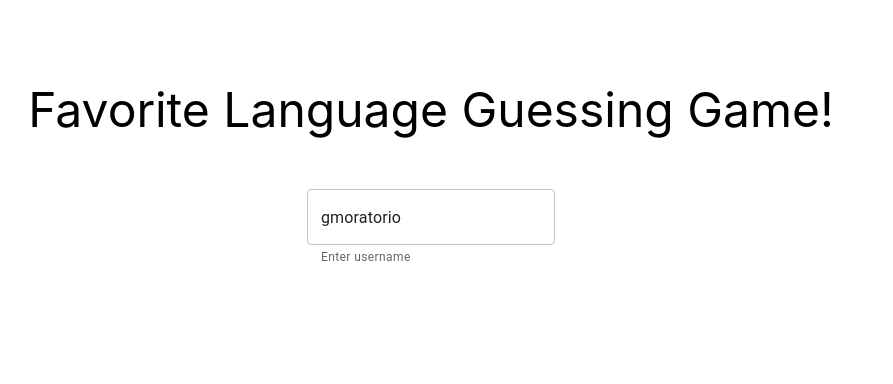
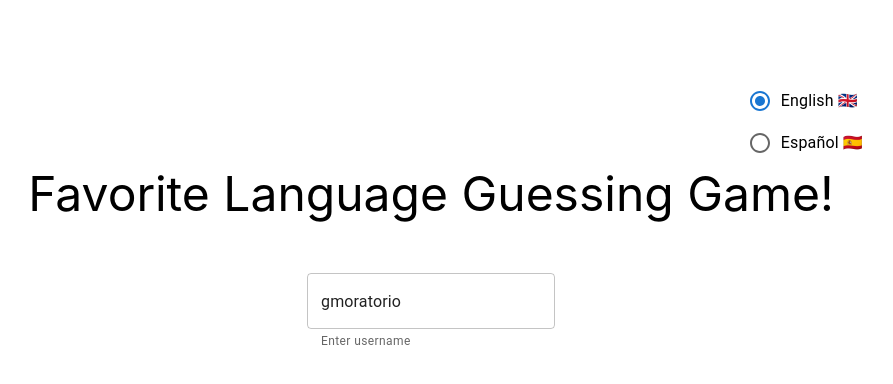
Before and after one commit to gmoratorio/fav_lang_guesser, a React (Create React App) app: page / in a window 1280 px wide. Shown: the top 384 px of the page, without its empty margins (209-1102 px from the left). Built offline with nearby package versions, Linux system fonts and the light colour scheme.

Commit message:
GH-12 -- added multi-language support, created additional modular components

```diff
--- a/src/App.css
+++ b/src/App.css
@@ -11,6 +11,14 @@
     flex-direction: column;
     justify-content: center;
     align-items: center;
+    width: 70vw
+}
+
+.topOptionsContainer{
+    display: flex;
+    width: 100%;
+    flex-direction: row;
+    justify-content: flex-end;
 }
 
 .headerContainer {
--- a/src/App.js
+++ b/src/App.js
@@ -1,97 +1,15 @@
-import {useState, useEffect} from 'react';
 import './App.css';
 
-import {getUserRepoLanguages} from './services/githubService';
-import {translate} from './helpers/localeHelper';
-import UsernameInputField from './components/UsernameInputField';
-import {DEFAULT_USERNAME} from './constants';
-import {getPreferredLanguage, groupReposByLanguage} from './helpers/repoHelper';
-
-const INITIAL_FAV_LANGUAGE = null;
-const INITIAL_USERNAME = DEFAULT_USERNAME;
-const INITIAL_HAS_ERROR = false;
+import LocaleProvider from './context/LocaleContext';
+import MainForm from './components/MainForm';
 
 function App() {
-    const [favoriteLanguage, setFavoriteLanguage] = useState(null);
-    const [username, setUsername] = useState(INITIAL_USERNAME);
-    const [hasError, setHasError] = useState(false);
-
-    const onChangeInput = (e) => {
-        const newUsername = e.target.value;
-
-        setUsername(newUsername);
-    };
-
-    const resetResults = () => {
-        setFavoriteLanguage(INITIAL_FAV_LANGUAGE);
-        setHasError(INITIAL_HAS_ERROR);
-    };
-
-    const onSubmitUsername = (e) => {
-        e.preventDefault();
-        resetResults();
-
-        getUserRepoLanguages(username)
-            .then((repositories) => {
-                if (repositories.length) {
-                    // note that these helpers below are agnostic of which remote repository service is used
-                    // as long as the repos are deserialized in the same shape
-                    const groupedLanguages = groupReposByLanguage(repositories);
-                    const {name, repoCount} =
-                        getPreferredLanguage(groupedLanguages);
-
-                    setFavoriteLanguage(name);
-                } else {
-                    setHasError(true);
-                }
-            })
-            .catch((error) => {
-                setHasError(true);
-            });
-    };
-
-    const renderResultsIfNecessary = () => {
-        let results = null;
-
-        if (!!favoriteLanguage) {
-            results = (
-                <div className="resultsContainer">
-                    {`${translate('results.title')} ${favoriteLanguage}`}
-                </div>
-            );
-        }
-
-        return results;
-    };
-
-    const renderErrorIfNecessary = () => {
-        if (hasError) {
-            return (
-                <div className="errorContainer">
-                    {translate('results.error')}
-                </div>
-            );
-        }
-    };
-
     return (
-        <div className="App">
-            <div className="mainContainer">
-                <div className="headerContainer">
-                    {translate('header.title')}
-                </div>
-
-                <form className="inputContainer" onSubmit={onSubmitUsername}>
-                    <UsernameInputField
-                        defaultUsername={DEFAULT_USERNAME}
-                        onChangeCallback={onChangeInput}
-                    />
-                </form>
-
-                {renderResultsIfNecessary()}
-                {renderErrorIfNecessary()}
+        <LocaleProvider>
+            <div className="App">
+                <MainForm />
             </div>
-        </div>
+        </LocaleProvider>
     );
 }
 
--- /dev/null
+++ b/src/components/MainForm.js
@@ -0,0 +1,112 @@
+import {useState} from 'react';
+
+import {getUserRepoLanguages} from '../services/githubService';
+import UsernameInputField from './UsernameInputField';
+import {DEFAULT_USERNAME} from '../constants';
+import {
+    getPreferredLanguage,
+    groupReposByLanguage
+} from '../helpers/repoHelper';
+
+import {
+    useLocaleContextActions,
+    useLocaleContextState
+} from '../context/LocaleContext';
+import OptionsHeader from './OptionsHeader';
+
+const INITIAL_FAV_LANGUAGE = null;
+const INITIAL_USERNAME = DEFAULT_USERNAME;
+const INITIAL_HAS_ERROR = false;
+
+export default function MainForm() {
+    const {translate, setLocale} = useLocaleContextActions();
+    const {currentLocale} = useLocaleContextState();
+    const [favoriteLanguage, setFavoriteLanguage] = useState(null);
+    const [username, setUsername] = useState(INITIAL_USERNAME);
+    const [hasError, setHasError] = useState(false);
+
+    const onChangeInput = (e) => {
+        const newUsername = e.target.value;
+
+        setUsername(newUsername);
+    };
+
+    const resetResults = () => {
+        setFavoriteLanguage(INITIAL_FAV_LANGUAGE);
+        setHasError(INITIAL_HAS_ERROR);
+    };
+
+    const onSubmitUsername = (e) => {
+        e.preventDefault();
+        resetResults();
+
+        getUserRepoLanguages(username)
+            .then((repositories) => {
+                if (repositories.length) {
+                    // note that these helpers below are agnostic of which remote repository service is used
+                    // as long as the repos are deserialized in the same shape
+                    const groupedLanguages = groupReposByLanguage(repositories);
+                    const {name, repoCount} =
+                        getPreferredLanguage(groupedLanguages);
+
+                    setFavoriteLanguage(name);
+                } else {
+                    setHasError(true);
+                }
+            })
+            .catch((error) => {
+                setHasError(true);
+            });
+    };
+
+    const handleRadioChange = (e) => {
+        const newLanguage = e.target.value;
+
+        setLocale(newLanguage);
+    };
+
+    const renderResultsIfNecessary = () => {
+        let results = null;
+
+        if (!!favoriteLanguage) {
+            results = (
+                <div className="resultsContainer">
+                    {`${translate('results.title')} ${favoriteLanguage}`}
+                </div>
+            );
+        }
+
+        return results;
+    };
+
+    const renderErrorIfNecessary = () => {
+        if (hasError) {
+            return (
+                <div className="errorContainer">
+                    {translate('results.error')}
+                </div>
+            );
+        }
+    };
+
+    return (
+        <div className="mainContainer">
+            <OptionsHeader
+                radioValue={currentLocale}
+                onRadioChange={handleRadioChange}
+            />
+
+            <div className="headerContainer">{translate('header.title')}</div>
+
+            <form className="inputContainer" onSubmit={onSubmitUsername}>
+                <UsernameInputField
+                    defaultUsername={DEFAULT_USERNAME}
+                    onChangeCallback={onChangeInput}
+                />
+            </form>
+
+            {renderResultsIfNecessary()}
+            {renderErrorIfNecessary()}
+        </div>
+    );
+}
--- /dev/null
+++ b/src/components/OptionsHeader.js
@@ -0,0 +1,32 @@
+import {FormControl, RadioGroup, FormControlLabel, Radio} from '@mui/material';
+
+import {availableLanguages} from '../locales';
+
+export default function OptionsHeader({radioValue, onRadioChange}) {
+    const renderAvailableLanguageOptions = () => {
+        return availableLanguages.map((language) => {
+            return (
+                <FormControlLabel
+                    key={language.name}
+                    value={language.name}
+                    control={<Radio />}
+                    label={language.displayName}
+                />
+            );
+        });
+    };
+
+    return (
+        <div className="topOptionsContainer">
+            <FormControl>
+                <RadioGroup
+                    name="controlled-radio-buttons-group"
+                    value={radioValue}
+                    onChange={onRadioChange}
+                >
+                    {renderAvailableLanguageOptions()}
+                </RadioGroup>
+            </FormControl>
+        </div>
+    );
+}
--- a/src/components/UsernameInputField.js
+++ b/src/components/UsernameInputField.js
@@ -1,12 +1,13 @@
 import {TextField} from '@mui/material';
 
-import {translate} from '../helpers/localeHelper';
-import {DEFAULT_USERNAME} from '../constants';
+import {useLocaleContextActions} from '../context/LocaleContext';
 
 export default function UsernameInputField({
     defaultUsername,
     onChangeCallback
 }) {
+    const {translate} = useLocaleContextActions();
+
     return (
         <div>
             <TextField
--- /dev/null
+++ b/src/context/LocaleContext.js
@@ -0,0 +1,39 @@
+import React, {useState, useContext} from 'react';
+
+import locales, {getDefaultLocaleName} from '../locales';
+import {translate as nonContextTranslate} from '../helpers/localeHelper';
+
+const LocaleContext = React.createContext();
+
+const DEFAULT_LOCALE = getDefaultLocaleName();
+
+export const useLocaleContextActions = () => {
+    const {actions} = useContext(LocaleContext);
+
+    return actions;
+};
+
+export const useLocaleContextState = () => {
+    const {state} = useContext(LocaleContext);
+
+    return state;
+};
+
+export default function LocaleContextProvider({children}) {
+    const [currentLocale, setCurrentLocale] = useState(DEFAULT_LOCALE);
+
+    const translate = (localeString) => {
+        const localeObject = locales[currentLocale];
+
+        return nonContextTranslate(localeObject, localeString);
+    };
+
+    const state = {currentLocale};
+    const actions = {translate, setLocale: setCurrentLocale};
+
+    return (
+        <LocaleContext.Provider value={{state, actions}}>
+            {children}
+        </LocaleContext.Provider>
+    );
+}
--- a/src/helpers/localeHelper.js
+++ b/src/helpers/localeHelper.js
@@ -1,14 +1,6 @@
 import {isString, isArray} from 'lodash';
 
-import {english, spanish} from '../locales';
-
-export const translate = (locale = '') => {
-    // this localeObject easily be made dynamic by passing a localeObject arg
-    // for this exercise it's deliberately hordcoded
-    // to switch app to spanish, uncomment line below
-    // const localeObject = spanish;
-    const localeObject = english;
-
+export const translate = (localeObject, locale = '') => {
     let defaultText = locale;
     let textToDisplay = defaultText;
 
--- a/src/locales.js
+++ b/src/locales.js
@@ -24,4 +24,13 @@ const spanish = {
     }
 };
 
-export {english, spanish};
+export const availableLanguages = [
+    {name: 'english', displayName: 'English 🇬🇧'},
+    {name: 'spanish', displayName: 'Español 🇪🇸'}
+];
+
+export const getDefaultLocaleName = () => {
+    return availableLanguages[0].name;
+};
+
+export default {english, spanish};
```
